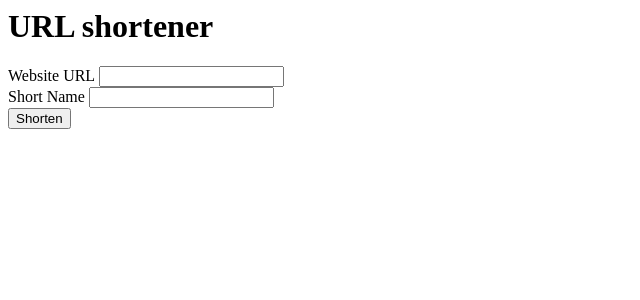
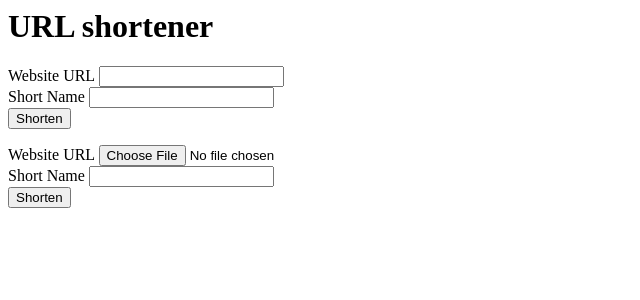
Before and after one commit to annettomcy/url-shortener, a Flask app: page / in a window 1280 px wide. Shown: the top 300 px of the page, without its empty margins (0-640 px from the left). Run offline with Flask 2, Linux system fonts and the light colour scheme.

Commit message:
Add files

```diff
--- a/app.py
+++ b/app.py
@@ -1,7 +1,11 @@
-from flask import Flask, render_template, request, redirect
+from flask import Flask, render_template, request, redirect, url_for, flash
+import json
+import os.path
+from werkzeug.utils import secure_filename
 
 app = Flask(__name__)
-
+#to safely pass messages for flash
+app.secret_key = 'h242nr2j42j32332321wd'
 @app.route('/')
 def home():
     #render template to show html page here, from templates folder
@@ -11,9 +15,34 @@ def home():
 @app.route('/your-url',methods=['GET','POST'])
 def your_url():
     if request.method == 'POST':
-    #using jinja to pass variable code, this is a get request and as seen in url, variable code has the value we need
+        urls={}
+        #when user fills the form we wnt to first check if it is a file or a url
+        #checking for duplicate keys or else it will overwrite the url in urls.jon
+        if os.path.exists('urls.json'):
+            with open('urls.json') as urls_file:
+                #loaded the urls.json file into urls
+                urls = json.load(urls_file)
+
+        #checking if entered shortener is in the keys
+        if request.form['code'] in urls.keys():
+            flash('That short name has already been taken. Please select another name')
+            return redirect(url_for('home'))
+
+        if 'url' in request.form.keys():
+            urls[request.form['code']] = {'url':request.form['url']}
+        else:
+            f = request.files['file']
+            full_name = request.form['code'] + secure_filename(f.filename)
+            f.save('/Users/annet/Desktop/url-shortener/' + full_name)
+            urls[request.form['code']] = {'file':full_name}
+
+        #only move on if it works, if so create a urls.json file and add the urls dictionary into it
+        with open('urls.json','w') as url_file:
+            json.dump(urls, url_file)
+        #using jinja to pass variable code, this is a get request and as seen in url, variable code has the value we need
         return render_template('your_url.html', code=request.form['code'])
-    #we use .args for get and .form for post
+        #we use .args for get and .form for post
     else:
     #anyone using get will be sent to home page
-        return redirect('/')
+        #name of function in url_for
+        return redirect(url_for('home'))
--- a/templates/home.html
+++ b/templates/home.html
@@ -1,10 +1,24 @@
 <h1>URL shortener</h1>
+
+<!--check if any flash, using jinja code-->
+{% for message in get_flashed_messages() %}
+<h2>{{message}}</h2>
+{% endfor %}
 <form action="your-url" method="post">
     <label for="url">Website URL</label>
     <input type="url" name="url" value="" required>
     <br/>
-    <label for="url">Short Name</label>
+    <label for="code">Short Name</label>
     <input type="text" name="code" value="" required>
     <br/>
     <input type="submit" value="Shorten">
 </form>
+<form action="your-url" method="post" enctype="multipart/form-data">
+    <label for="file">Website URL</label>
+    <input type="file" name="file" value="" required>
+    <br/>
+    <label for="code">Short Name</label>
+    <input type="text" name="code" value="" required>
+    <br/>
+    <input type="submit" value="Shorten">
+</form>
--- /dev/null
+++ b/urls.json
@@ -0,0 +1 @@
+{"go": {"url": "https:/gmail.com"}, "hello": {"url": "https:/google.com"}, "hehe": {"url": "https:/google.com"}, "k": {"url": "https:/google.com"}, "id": {"file": "idphoto.jpg"}}
```
Also changed, not shown: idphoto.jpg (added).
